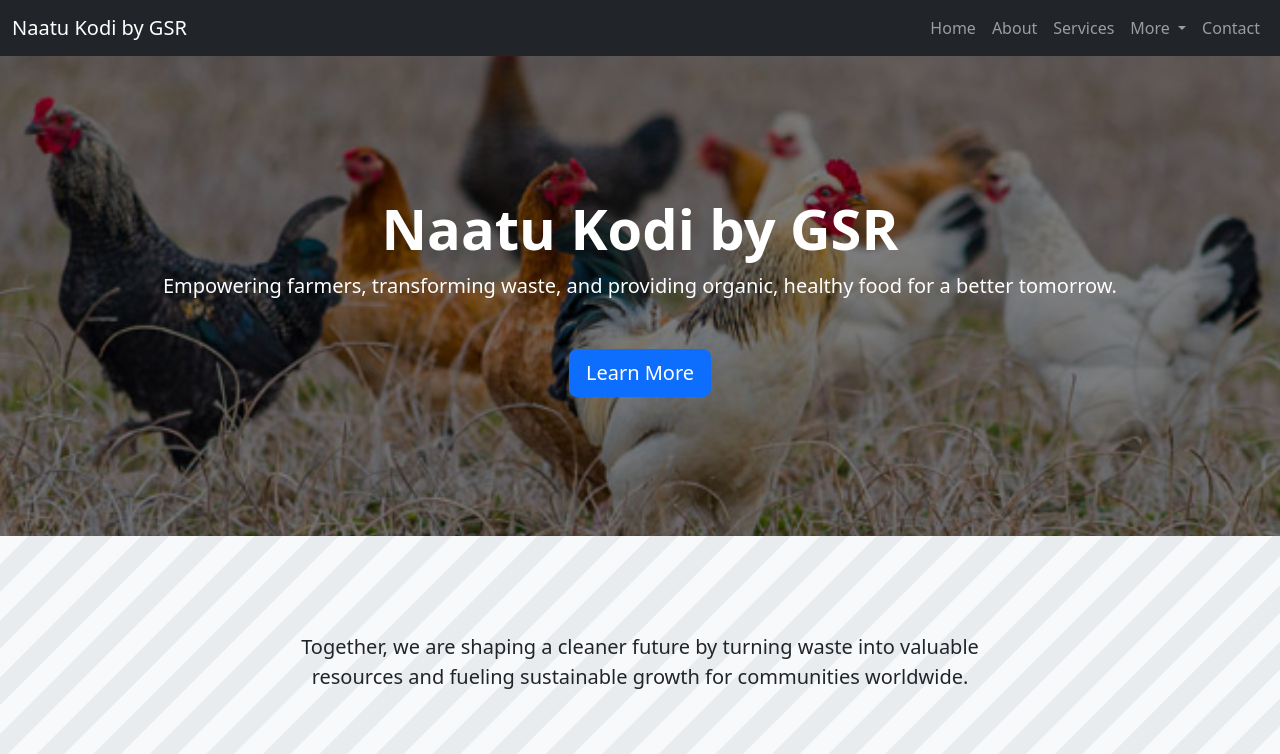
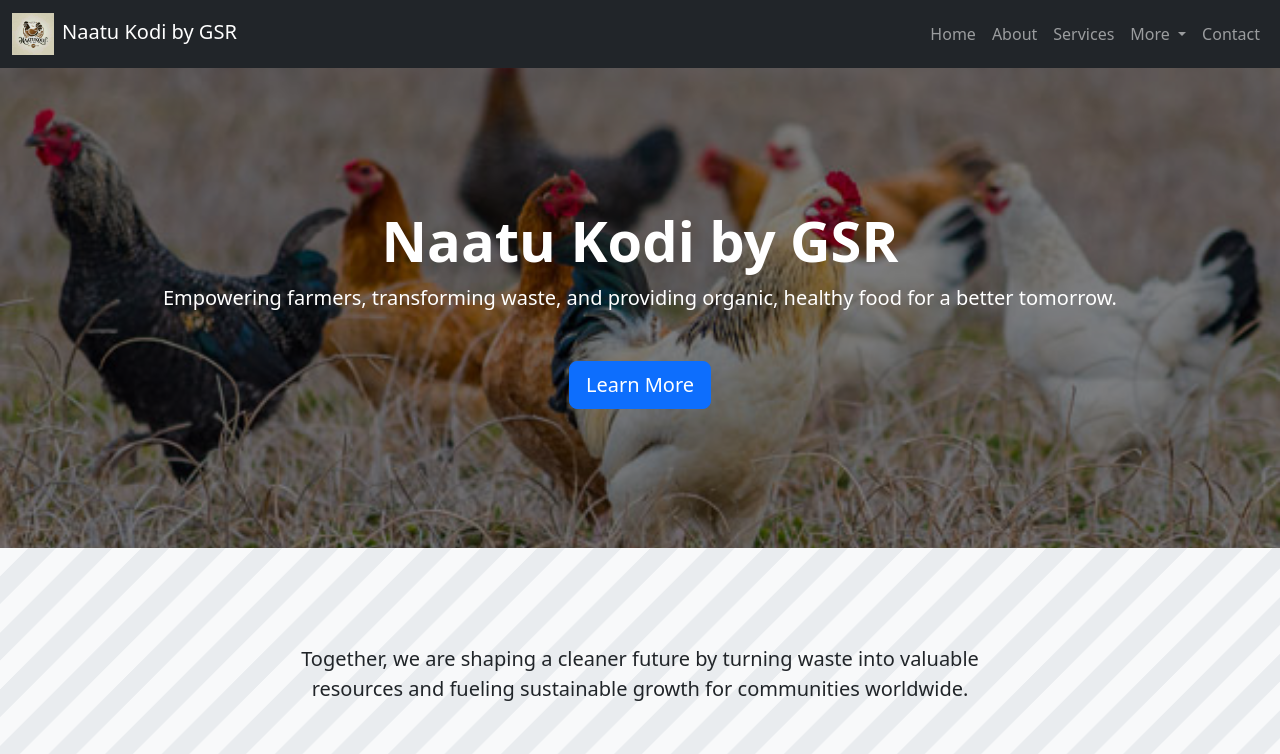
Before and after one commit to naatukodi/GSRSite, an Angular app: page / in a window 1280 px wide. Shown: the top 754 px of the page. Built offline with nearby package versions, Linux system fonts and the light colour scheme.

Commit message:
added icon

```diff
--- a/src/app/app.component.html
+++ b/src/app/app.component.html
@@ -1,7 +1,10 @@
 <!-- app.component.html -->
 <nav class="navbar navbar-expand-lg navbar-dark bg-dark">
   <div class="container-fluid">
-    <a class="navbar-brand" routerLink="/">Naatu Kodi by GSR</a>
+    <a class="navbar-brand" routerLink="/">
+      <img src="/assets/images/icon_small.jpeg" alt="Icon" width="42" height="42" class="me-2">
+      <span class="navbar-title">Naatu Kodi by GSR</span>
+    </a>
     <button class="navbar-toggler" type="button" data-bs-toggle="collapse" data-bs-target="#navbarSupportedContent"
       aria-controls="navbarSupportedContent" aria-expanded="false" aria-label="Toggle navigation">
       <span class="navbar-toggler-icon"></span>
@@ -23,7 +26,8 @@
           </a>
           <ul class="dropdown-menu">
             <li><a class="dropdown-item" routerLink="/forfarmers" routerLinkActive="forfarmers">For Farmers</a></li>
-            <li><a class="dropdown-item" routerLink="/forbusinesses" routerLinkActive="forbusinesses">For Businesses</a></li>
+            <li><a class="dropdown-item" routerLink="/forbusinesses" routerLinkActive="forbusinesses">For Businesses</a>
+            </li>
           </ul>
         </li>
         <li class="nav-item">
@@ -36,7 +40,6 @@
 
 <router-outlet></router-outlet>
 
-
 <!-- A global footer could go here, or you can keep it in each component -->
 <footer class="text-center p-3 bg-light mt-5">
   <p>&copy; 2025 Naatu Kodi by GSR</p>
--- a/src/index.html
+++ b/src/index.html
@@ -6,7 +6,7 @@
   <title>Naatu Kodi by GSR</title>
   <base href="/">
   <meta name="viewport" content="width=device-width, initial-scale=1">
-  <link rel="icon" type="image/x-icon" href="favicon.ico">
+  <link rel="icon" type="image/x-icon" href="/src/assets/images/icon_small.jpeg">
 </head>
 
 <body>
```
Also changed, not shown: src/assets/images/icon_small.jpeg (added).
